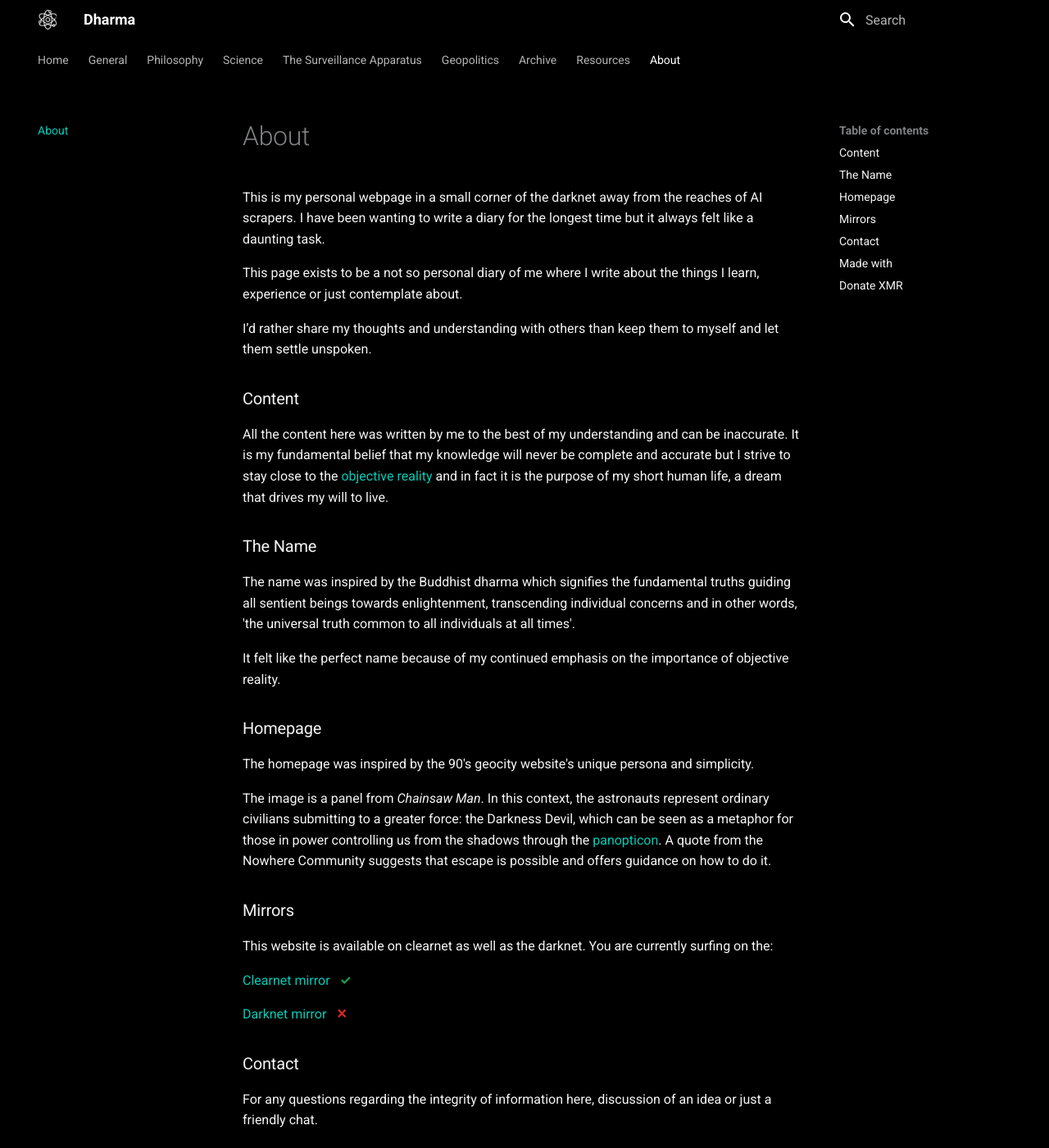
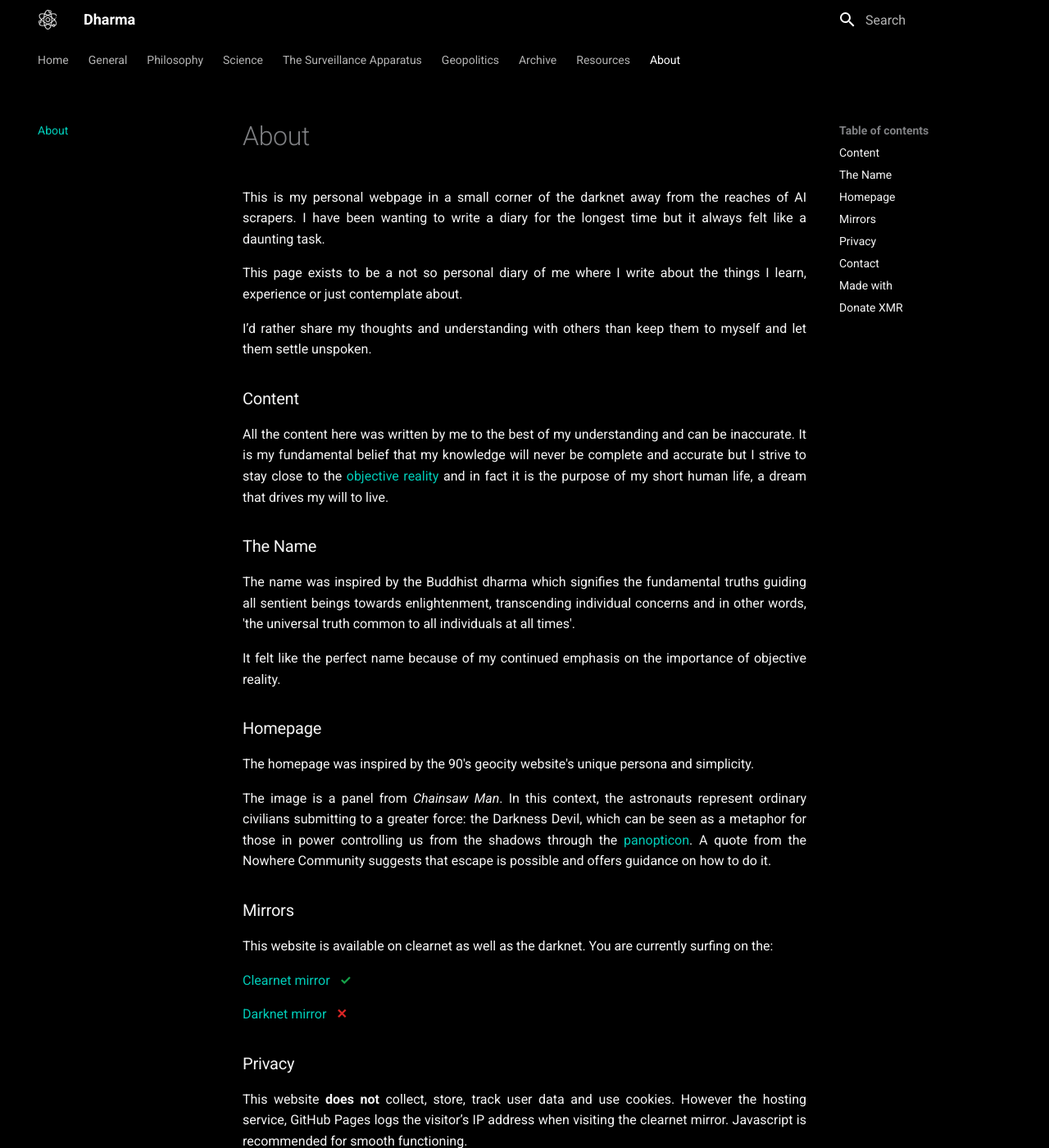
Before and after one commit to acorn23/Dharma, an MkDocs documentation site: the page built from docs/about.md, in a window 1280 px wide and 1400 px high. Shown: the whole window at 82% size. Built offline with MkDocs 1.6.1 and Material for MkDocs 9.7.7, drawn with Linux system fonts in a browser that asks for light colours.

Commit message:
ui update

```diff
--- a/docs/about.md
+++ b/docs/about.md
@@ -31,6 +31,9 @@ You are currently surfing on the:
 
 [Darknet mirror](http://dharmav7zqxi34aolkzig2hndfytgo2bkp5qkwwebcv76hgqsfj3dpad.onion/)&nbsp;&nbsp;&nbsp;<span style="color:#dc2626;font-weight:700;">✕</span>
 
+### Privacy
+
+This website **does not** collect, store, track user data and use cookies. However the hosting service, GitHub Pages logs the visitor’s IP address when visiting the clearnet mirror. Javascript is recommended for smooth functioning.
 ### Contact
 
 For any questions regarding the integrity of information here, discussion of an idea or just a friendly chat.
--- a/docs/stylesheets/extra.css
+++ b/docs/stylesheets/extra.css
@@ -544,3 +544,8 @@ body.homepage .md-content__inner {
     font-size: 12px;
   }
 }
+
+/* Justify all main page text */
+.md-content {
+    text-align: justify;
+}
```
Also changed, not shown: docs/USA.md (deleted, +0 -1 lines), docs/death.md (+1 -2 lines), docs/iran.md (deleted, +0 -1 lines), docs/panopticon.md (+1 -1 lines), docs/superstition.md (+2 -7 lines), docs/img/skska.png (added), docs/img/skull.png (added), 2 other files.
